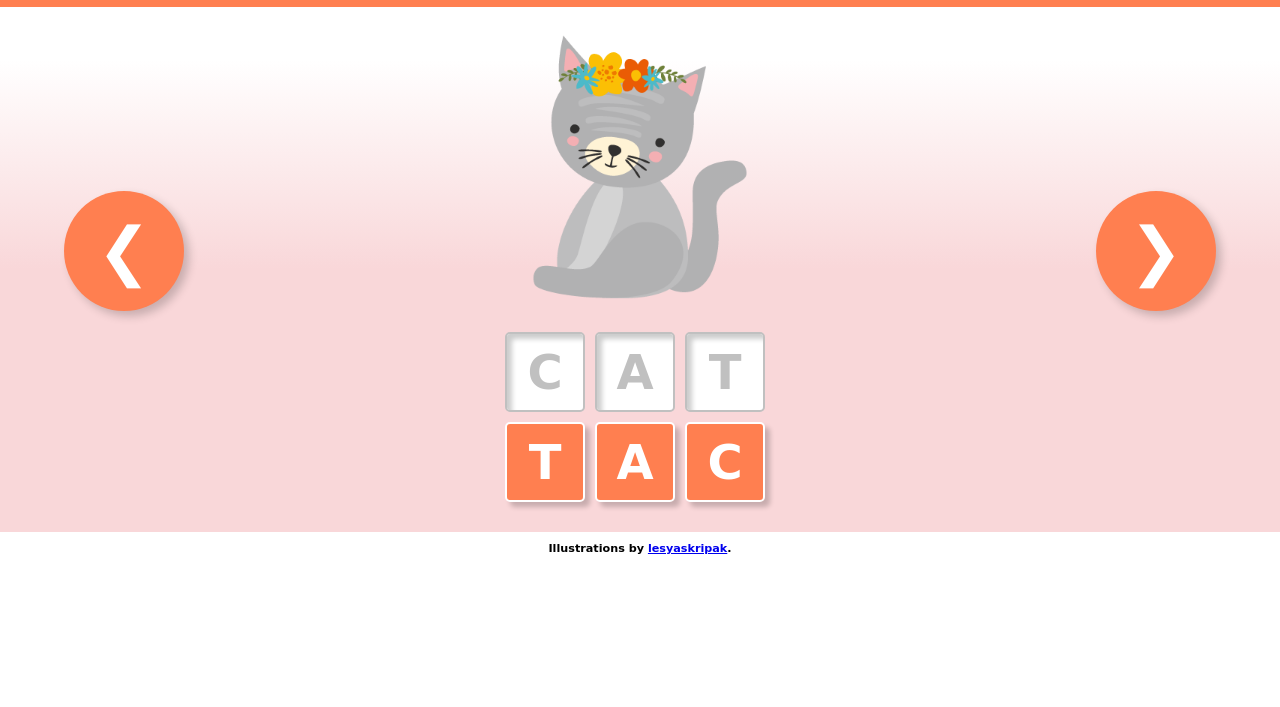
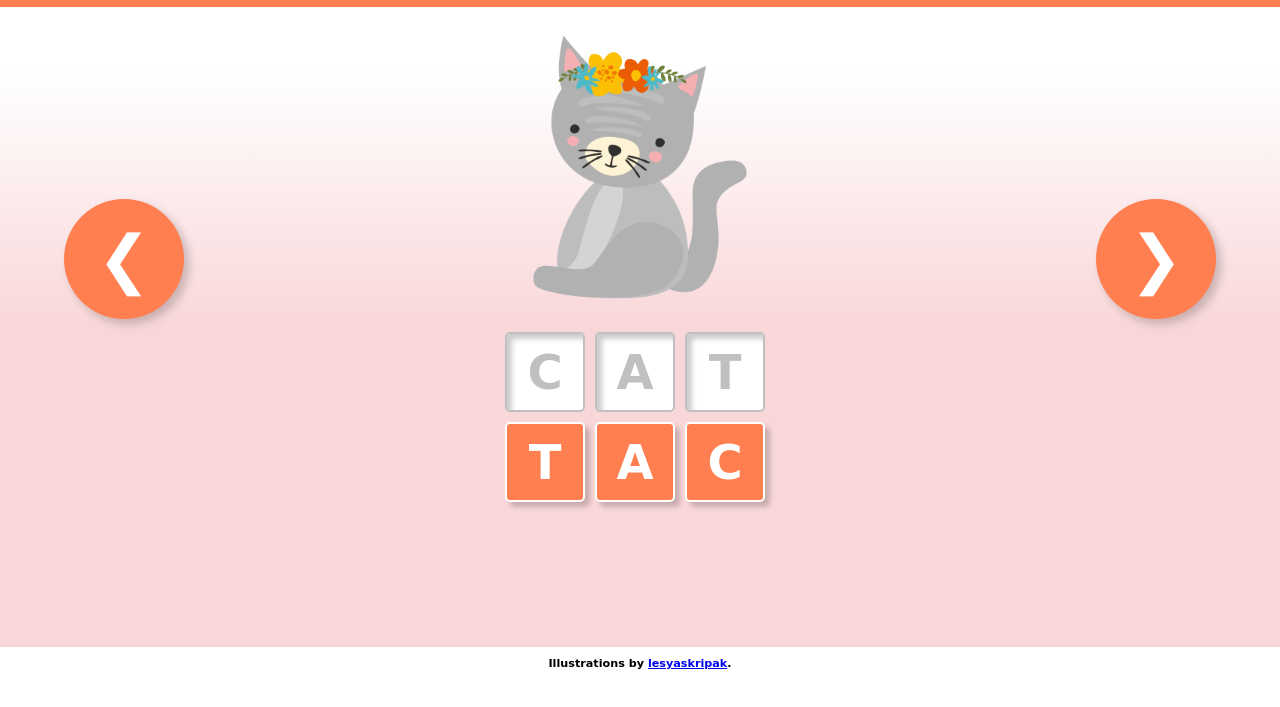
Before and after one commit to priscilafernandes/animal-puzzle, a plain HTML site: page index.html in a window 1280 px wide. Shown: the part 59-766 px from the top of the page. Drawn offline with Linux system fonts and the light colour scheme; a web font is replaced by a local one.

Commit message:
ajustes style

```diff
--- a/style/style.css
+++ b/style/style.css
@@ -44,7 +44,7 @@ body {
   color: #fff;
   position: absolute;
   z-index: 1;
-  top: 35%;
+  top: 30%;
   box-shadow: 5px 5px 10px rgba(0, 0, 0, 0.2);
   cursor: pointer;
 }
@@ -58,7 +58,7 @@ body {
 }
 
 .slides {
-  height: 100%;
+  height: 80vh;
 }
 
 .content {
```
